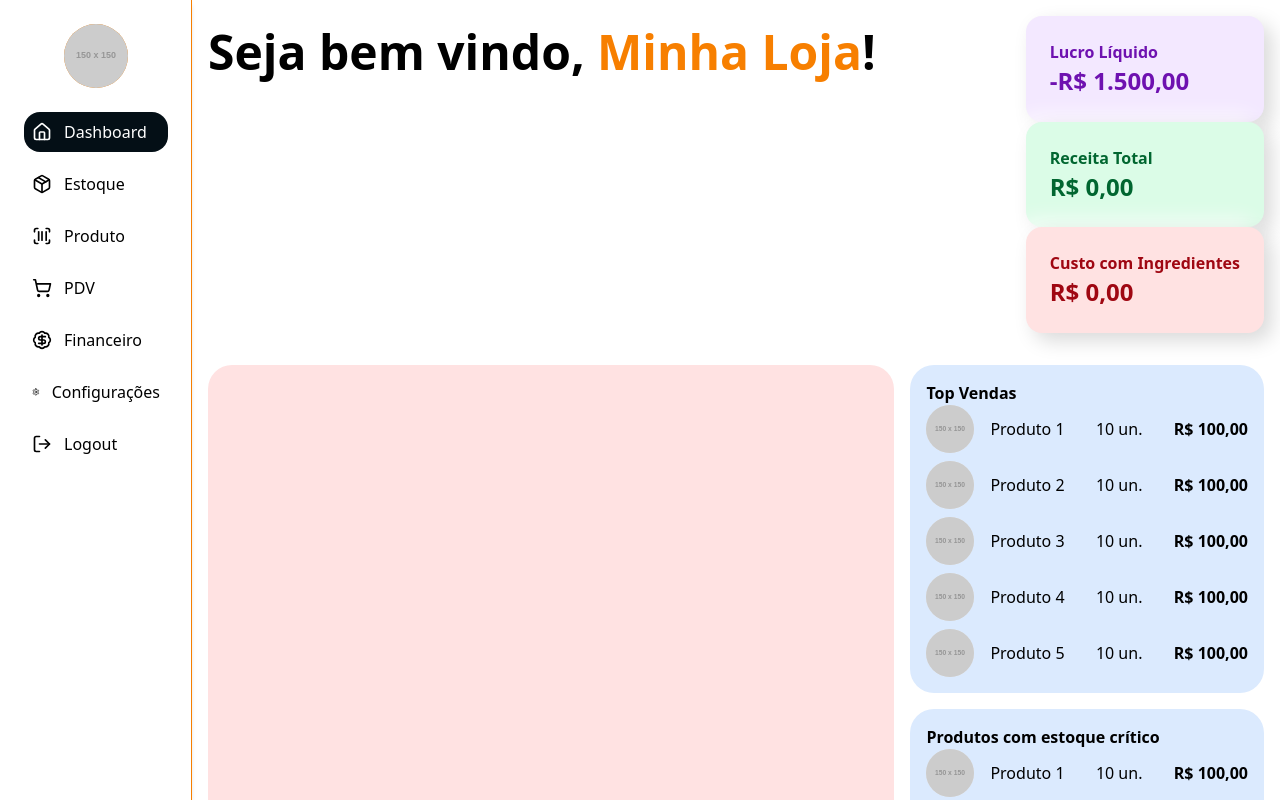
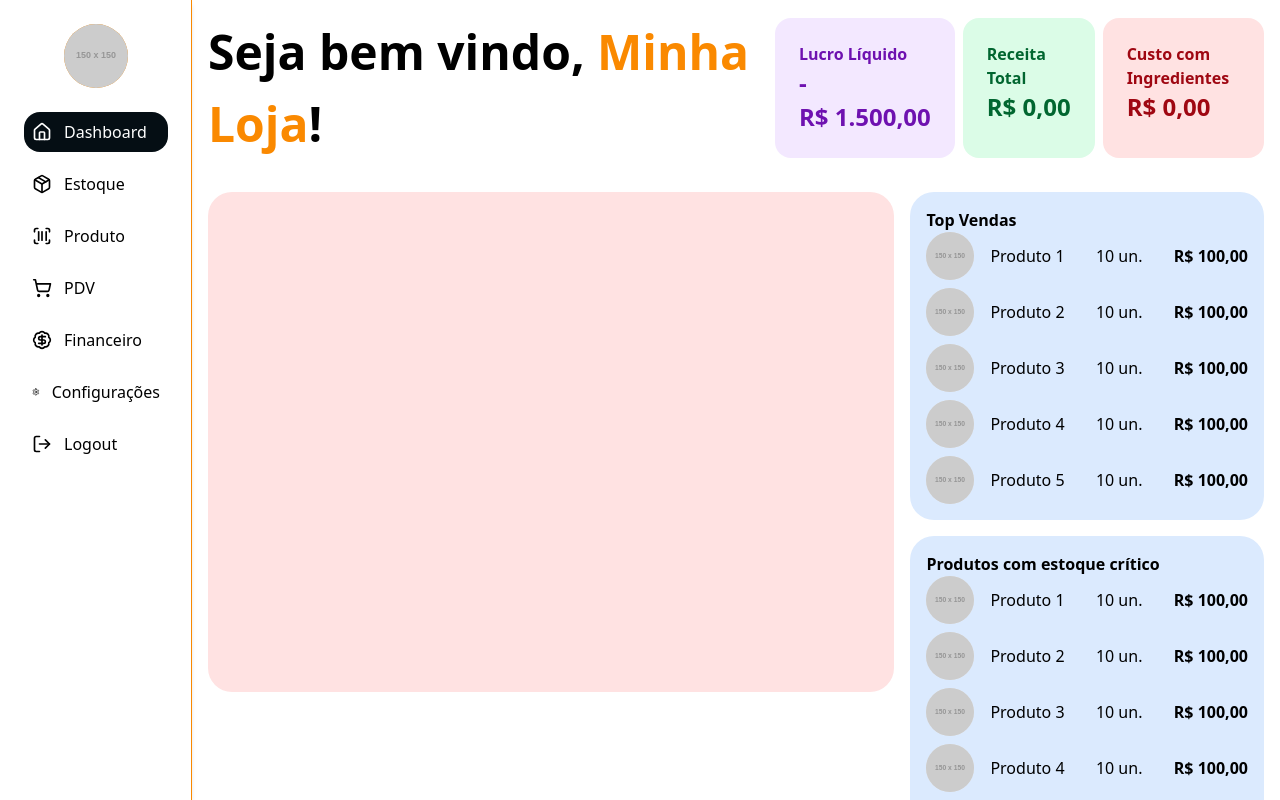
Before and after one commit to GabrielNBS/dashboard, a Next.js app: page / in a window 1280 px wide. Shown: the top 800 px of the page. Built offline with nearby package versions, Linux system fonts and the light colour scheme.

Commit message:
feat: update layout and theme colors for improved UI consistency

```diff
--- a/src/app/page.tsx
+++ b/src/app/page.tsx
@@ -32,7 +32,7 @@ export default function Dashboard() {
         <h1 className="text-hero self-start font-bold">
           Seja bem vindo, <strong className="text-accent">{settings.store.storeName}</strong>!
         </h1>
-        <div className="centralize gap-default">
+        <div className="gap-sm flex">
           <NetProfitCard summary={netProfit} />
           <RevenueCard summary={revenue} />
           <VariableCostCard summary={variableCost} />
--- a/src/styles/theme.css
+++ b/src/styles/theme.css
@@ -2,18 +2,16 @@
 
 @theme {
   /* Cores */
-  --color-bg: #e9f1f7;
-  --color-surface: #f5f5f5;
-  --color-primary: #040f16;
-  --color-secondary: #aa20c542;
-  --color-accent: #f77f00;
+  --color-bg: hsl(207, 45%, 94%); /* #e9f1f7 */
+  --color-surface: hsl(0, 0%, 96%); /* #f5f5f5 */
+  --color-primary: hsl(204, 60%, 5%); /* #040f16 */
+  --color-secondary: hsla(302, 74%, 45%, 0.26); /* #aa20c542 */
+  --color-accent: hsl(33, 100%, 49%); /* #f77f00 */
 
-  --color-inflow: #5bff85;
-  --color-outflow: #858cff;
-  --color-net: #222222;
-
-  --shadow-light: rgba(255, 255, 255, 0.7);
-  --shadow-dark: rgba(0, 0, 0, 0.15);
+  --color-inflow: hsl(135, 100%, 66%); /* #5bff85 */
+  --color-outflow: hsl(239, 100%, 75%); /* #858cff */
+  --color-net: hsl(0, 0%, 13%) /* #222222 */ --shadow-light: hsla(0, 0%, 100%, 0.7); /* rgba(255, 255, 255, 0.7) */
+  --shadow-dark: hsla(0, 0%, 0%, 0.15); /* rgba(0, 0, 0, 0.15) */
 
   /* Tipografia */
   --text-xs: clamp(0.7rem, 0.68rem + 0.2vw, 0.75rem);
@@ -34,9 +32,38 @@
 }
 
 .dark {
-  --color-bg: #1e1e1e;
-  --color-surface: #2c2c2c;
-  --color-primary: #e9f1f7;
-  --shadow-dark: rgba(0, 0, 0, 0.4);
-  --shadow-light: rgba(255, 255, 255, 0.05);
+  --color-bg: hsl(0, 0%, 12%); /* #1e1e1e */
+  --color-surface: hsl(0, 0%, 17%) /* #2c2c2c */ --color-primary: hsl(207, 45%, 94%); /* #e9f1f7 */
+  --shadow-dark: hsla(0, 0%, 0%, 0.4); /* rgba(0, 0, 0, 0.4) */
+  --shadow-light: hsla(0, 0%, 100%, 0.05); /* rgba(255, 255, 255, 0.05) */
 }
+
+@layer utilities {
+  /* Centralizar container (horizontal e vertical com flex) */
+  .centralize {
+    display: flex;
+    justify-content: center;
+    align-items: center;
+  }
+
+  /* Centralizar container apenas horizontalmente */
+  .centralize-x {
+    display: flex;
+    justify-content: center;
+  }
+
+  /* Centralizar container apenas verticalmente */
+  .centralize-y {
+    display: flex;
+    align-items: center;
+  }
+
+  /* Container padrão com largura máxima e centralização */
+  .container {
+    max-width: 80rem; /* 1280px */
+    margin-left: auto;
+    margin-right: auto;
+    padding-left: var(--spacing-md);
+    padding-right: var(--spacing-md);
+  }
+}
```
